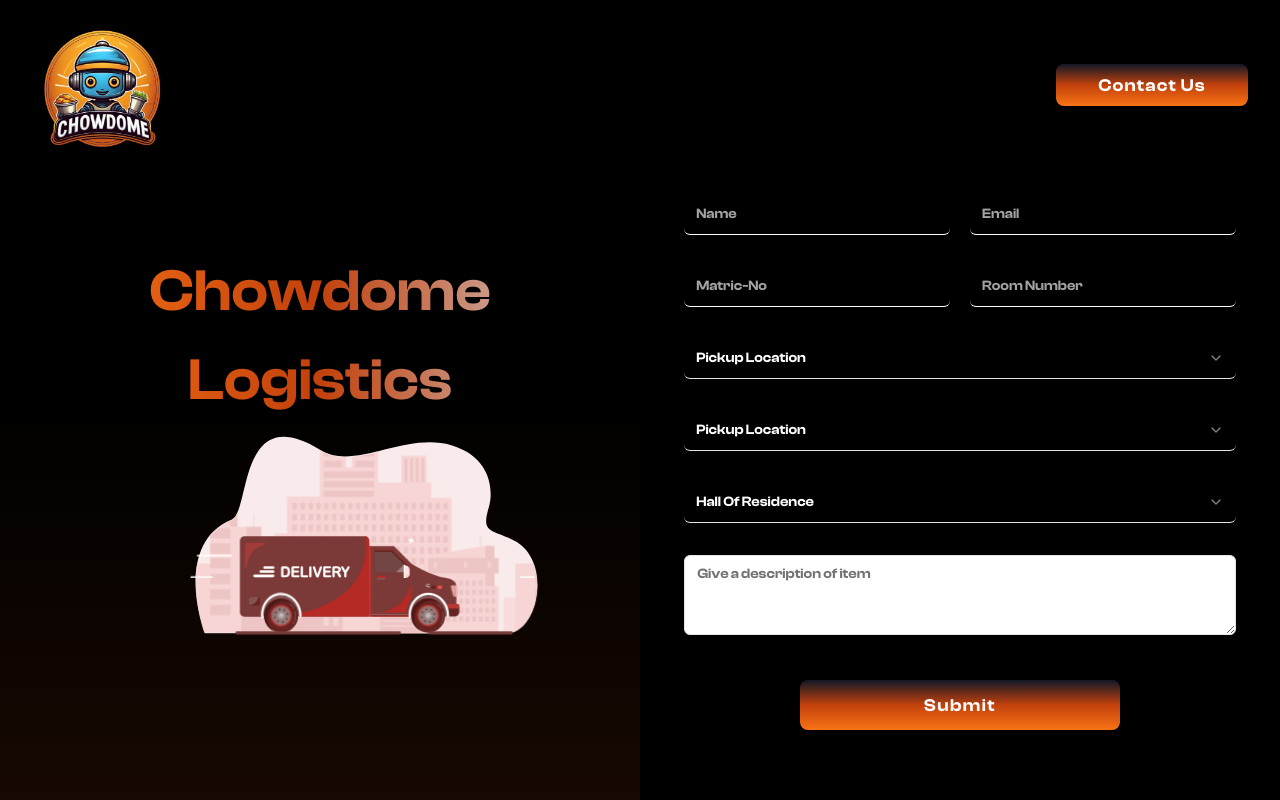
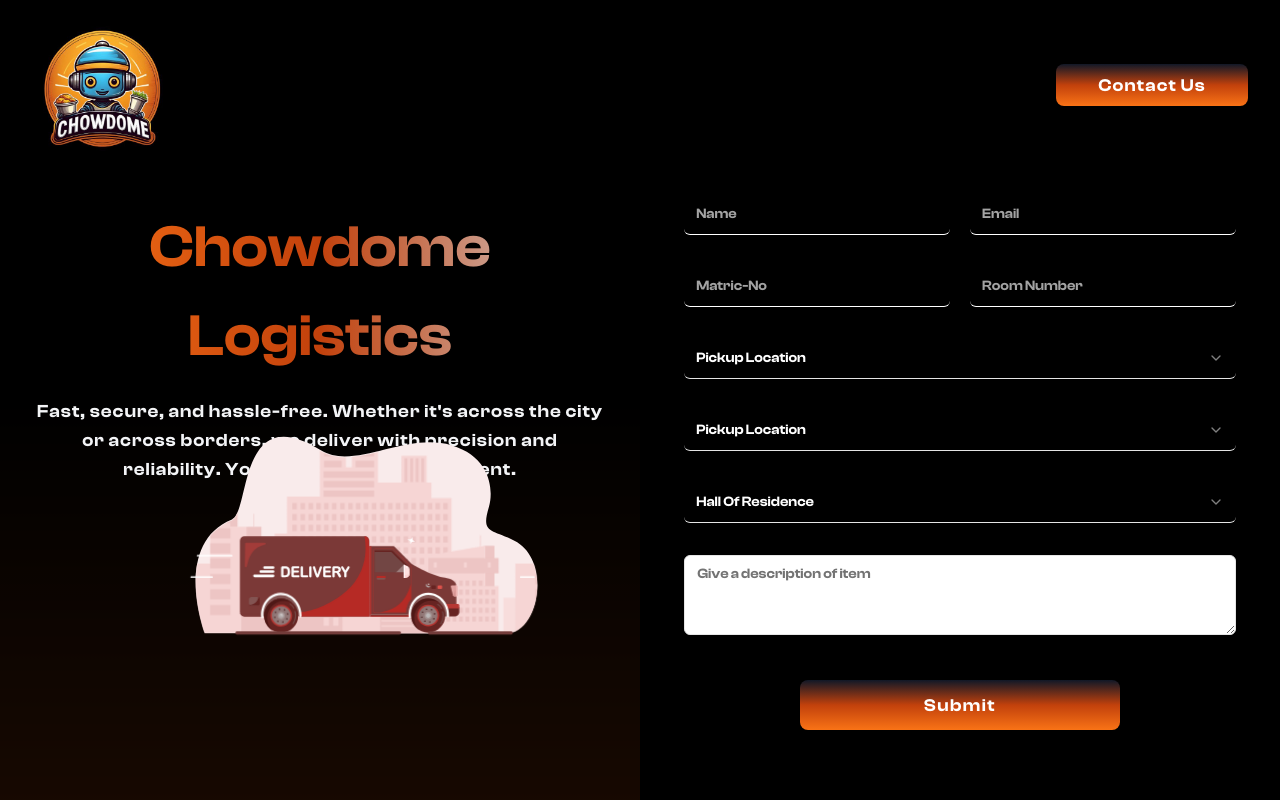
Before and after one commit to belbelbelbel/chowdome, a Next.js app: page / in a window 1280 px wide. Built offline with nearby package versions, Linux system fonts and the light colour scheme.

Commit message:
Update environment variables or code

```diff
--- a/app/page.tsx
+++ b/app/page.tsx
@@ -20,7 +20,9 @@
           <h2 className="text-center text-[3.7rem] font-bold text-transparent bg-clip-text bg-gradient-to-l z-50 relative from-gray-300 via-orange-700 to-orange-500 mb-4">
             Chowdome Logistics
           </h2>
-
+          <p className="text-lg text-gray-100 text-center tracking-[1px] leading-relaxed">
+            Fast, secure, and hassle-free. Whether it&apos;s across the city or across borders, we deliver with precision and reliability. Your cargo, our commitment.
+          </p>
 
           {isClient && (
             <div className="absolute top-[15rem] left-40">
```
